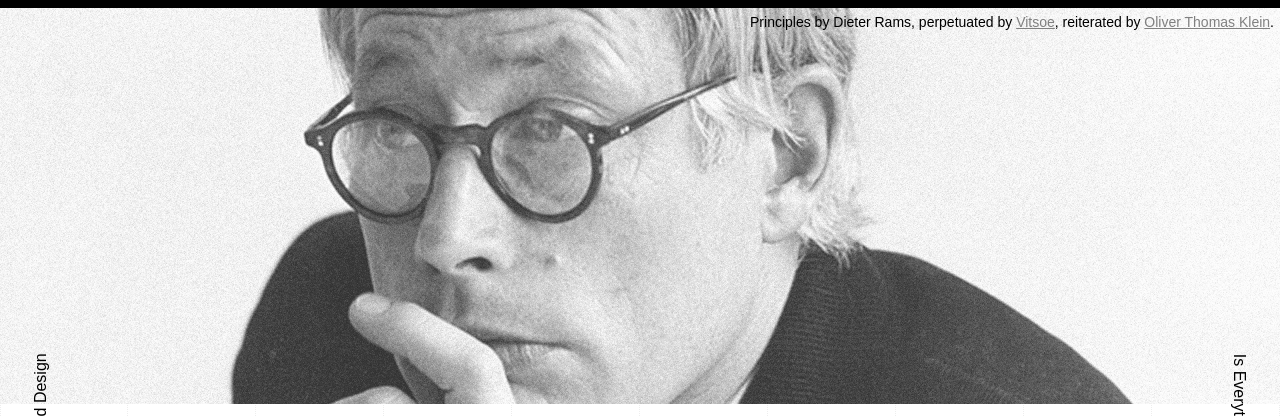
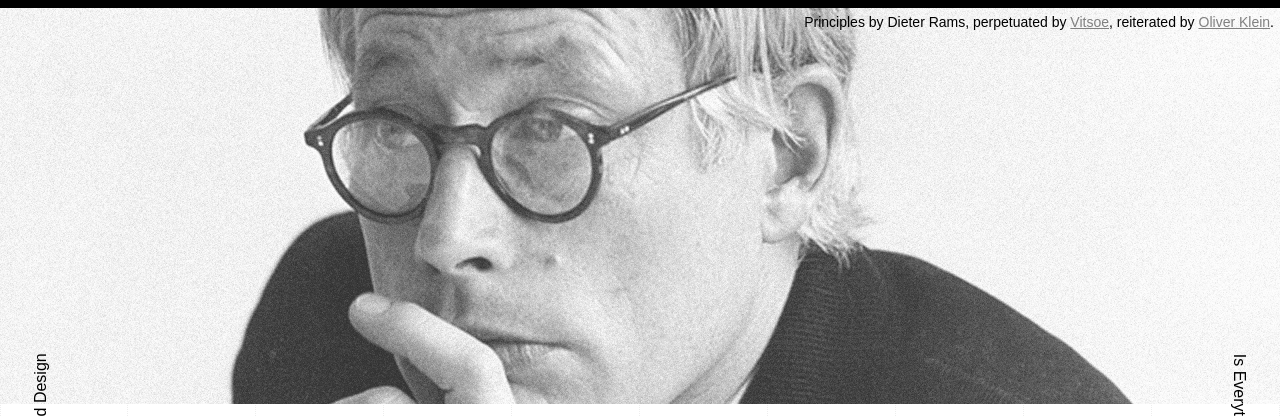
Before and after one commit to MichielBijl/gooddesign, a plain HTML site: page index.html in a window 1280 px wide. Shown: the top 416 px of the page. Drawn offline with Linux system fonts and the light colour scheme.

Commit message:
Changed name to Oliver Klein

```diff
--- a/index.html
+++ b/index.html
@@ -24,7 +24,7 @@
   </head>
 
   <body>
-		<div class="header">Principles by Dieter Rams, perpetuated by <a href="https://www.vitsoe.com/us/about/good-design" target="_blank">Vitsoe</a>, reiterated by <a href="http://twitter.com/oliverklein_" target="_blank">Oliver Thomas Klein</a>.</div>
+		<div class="header">Principles by Dieter Rams, perpetuated by <a href="https://www.vitsoe.com/us/about/good-design" target="_blank">Vitsoe</a>, reiterated by <a href="http://twitter.com/oliverklein_" target="_blank">Oliver Klein</a>.</div>
 		<div class="stamp stamp--left">Good Design</div>
 		<div class="stamp stamp--right">Is Everything</div>
 		<div class="page-title">Good Design <span class="page-title__tagline">// 10 Principles For Good Design.</span></div>
```
